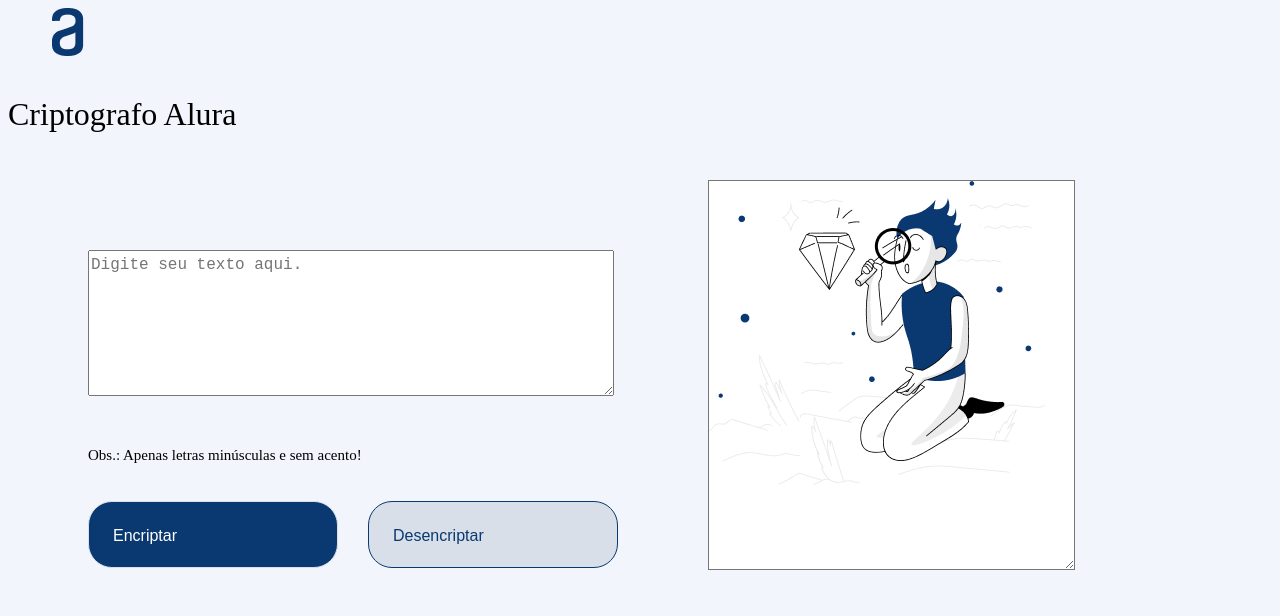
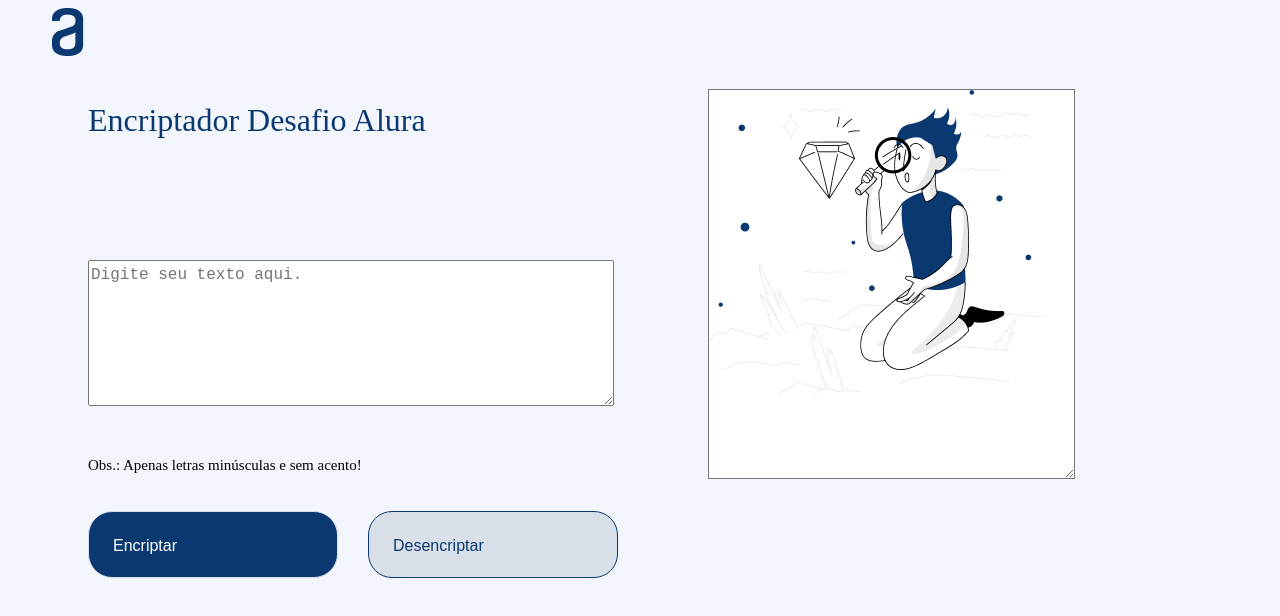
Before and after one commit to djacy/encriptador, a plain HTML site: page index.html in a window 1280 px wide. Drawn offline with Linux system fonts and the light colour scheme.

Commit message:
correcao de titulo

```diff
--- a/index.html
+++ b/index.html
@@ -13,10 +13,11 @@
     <header>
         <img src="Logo.png" alt="logo da altura com a inicial da letra a">
     </header>
-    <h1>Criptografo Alura</h1>
+
     <main>
 
         <section class="bloco">
+            <h1 class="titulo">Encriptador Desafio Alura</h1>
             <textarea class="entrada" placeholder="Digite seu texto aqui."></textarea>
             <div>
                 <h6 class="informacao">Obs.: Apenas letras minúsculas e sem acento!</h6>
--- a/style.css
+++ b/style.css
@@ -4,7 +4,13 @@
     font-size: 32px;
     line-height: 150%;
 }
-
+h1{
+    font-family: 'Inter' sans-serif;
+    font-weight: 400;
+    font-size: 32px;
+    line-height: 150%;
+    color:#0A3871;
+}
 body {
     background-color: #f3f5fc;
 }
```
